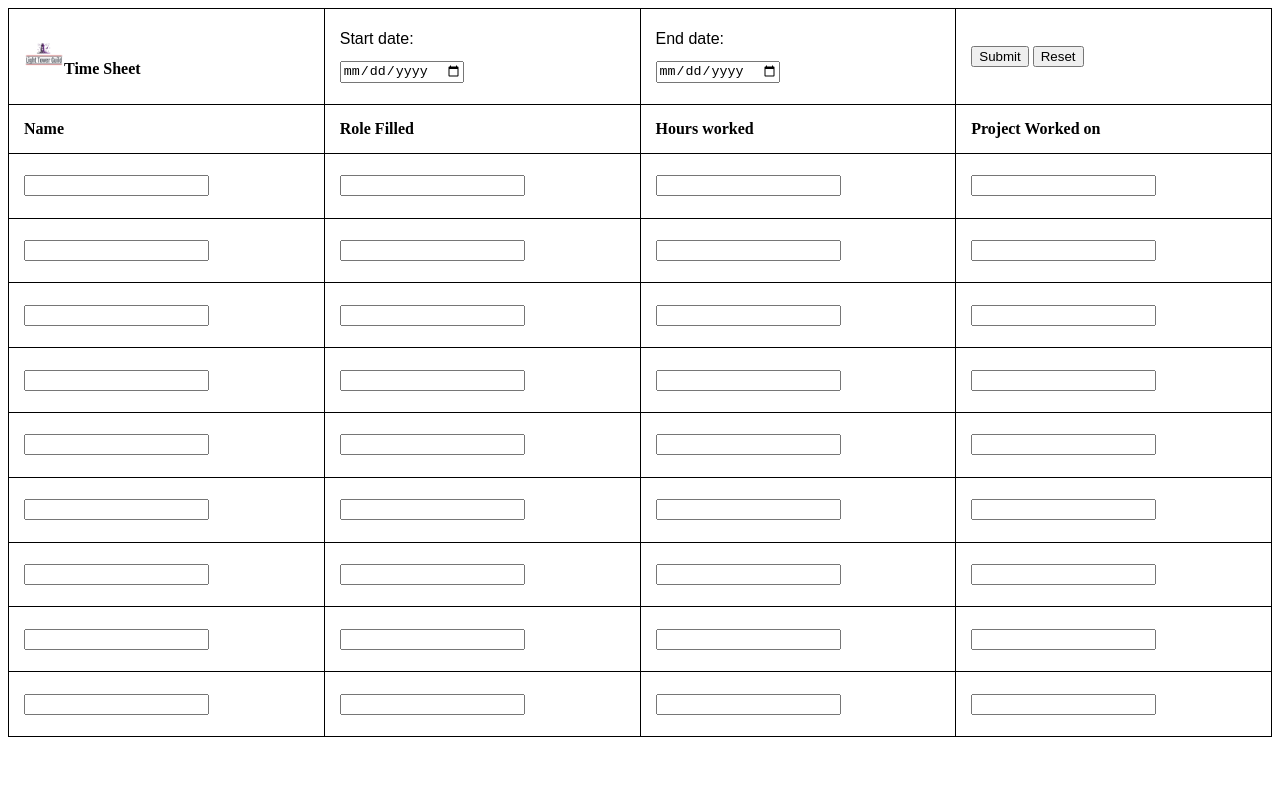
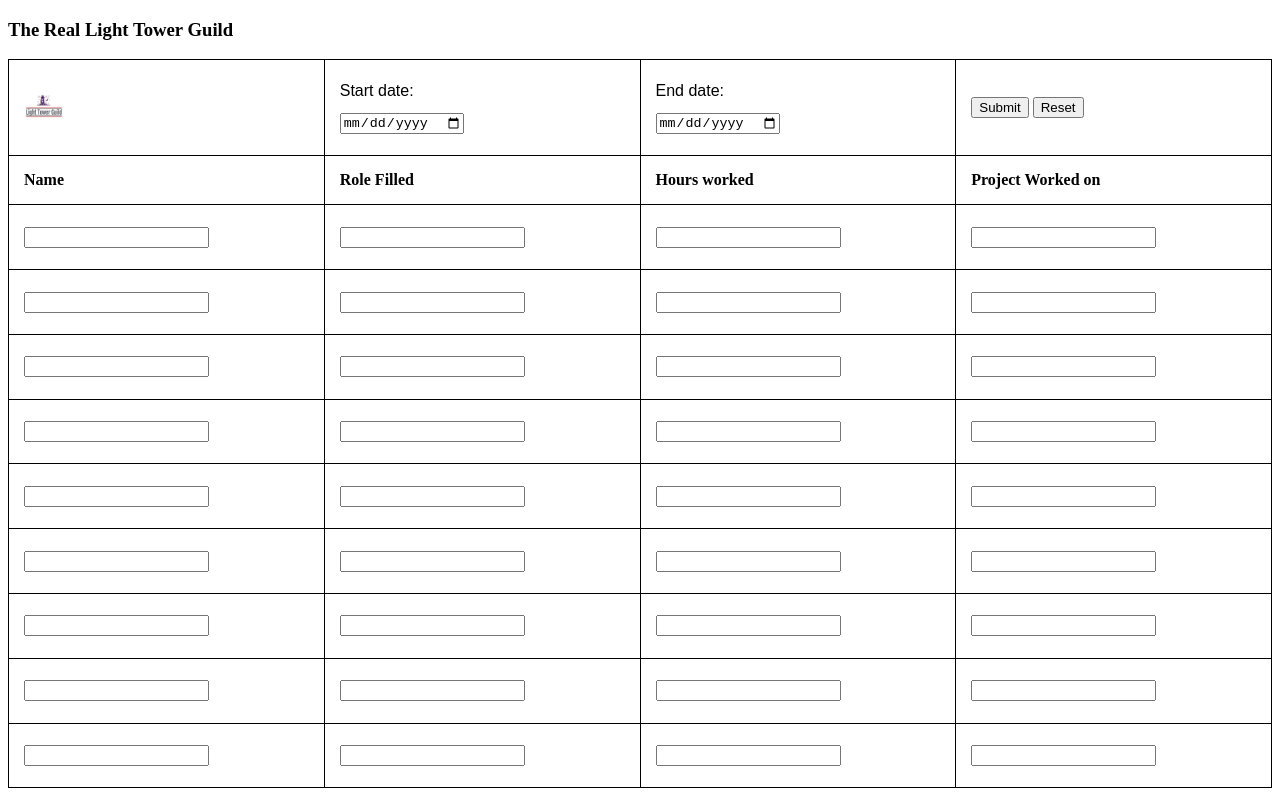
Before and after one commit to lighttowerguild/LTG-timesheet, a plain HTML site: page index.html in a window 1280 px wide. Drawn offline with Linux system fonts and the light colour scheme.

Commit message:
needs css, added title

```diff
--- a/index.html
+++ b/index.html
@@ -17,11 +17,10 @@
             <p class="browsehappy">You are using an <strong>outdated</strong> browser. Please <a href="#">upgrade your browser</a> to improve your experience.</p>
         <![endif]-->
         <form>
-
+            <h3>The Real Light Tower Guild</h3>
             <table>
                 <tr>
-                    <th><img src="/images/LTGlogo.png" alt="logo" height=40 width=40>Time Sheet</th>
-
+                    <th><img src="/images/LTGlogo.png" alt="logo" height=40 width=40 id="logo"></th>
                     <th><label for="start">Start date:</label>
                     <input type="date" id="datePicker1" name="trip-start"></th>
 
```
